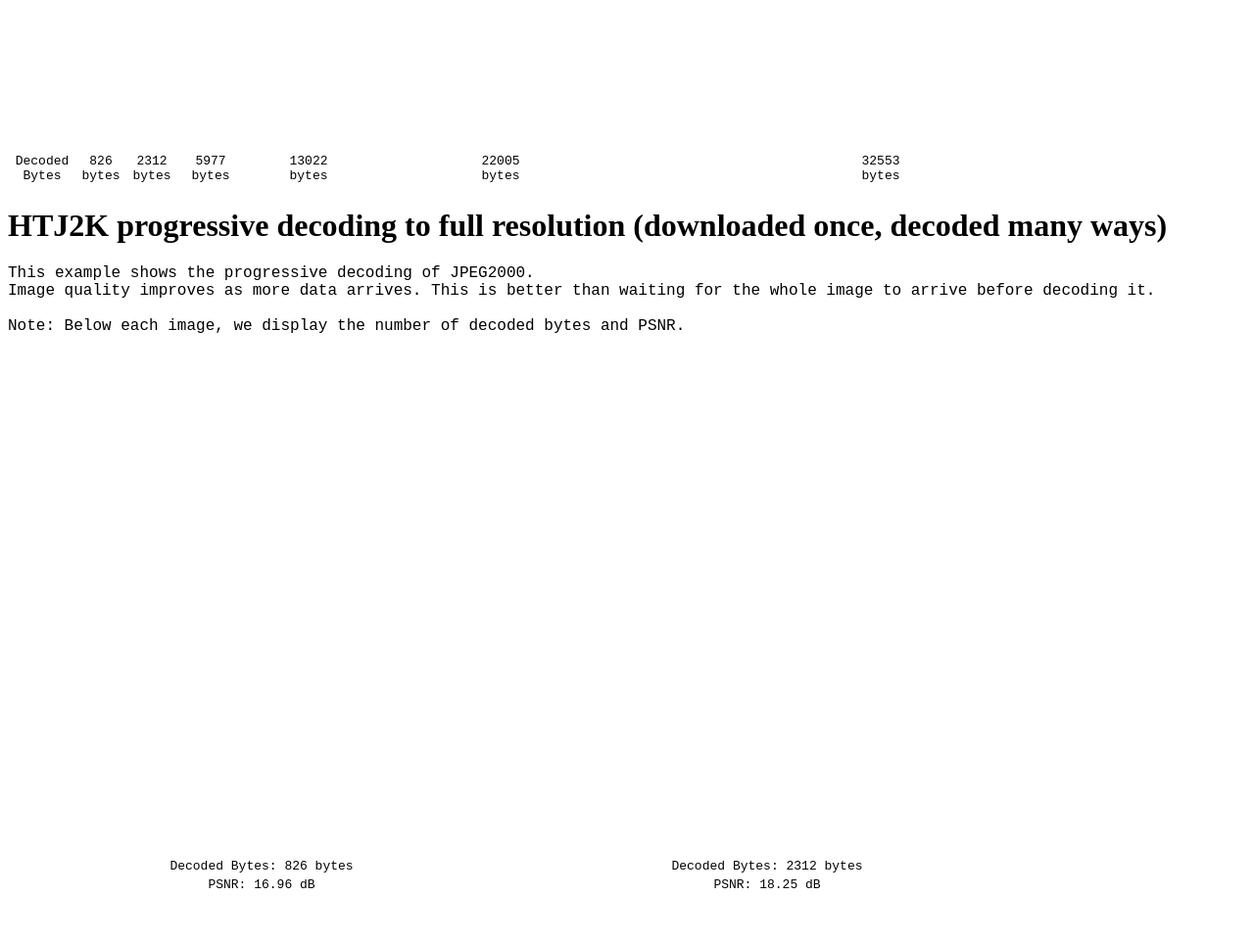
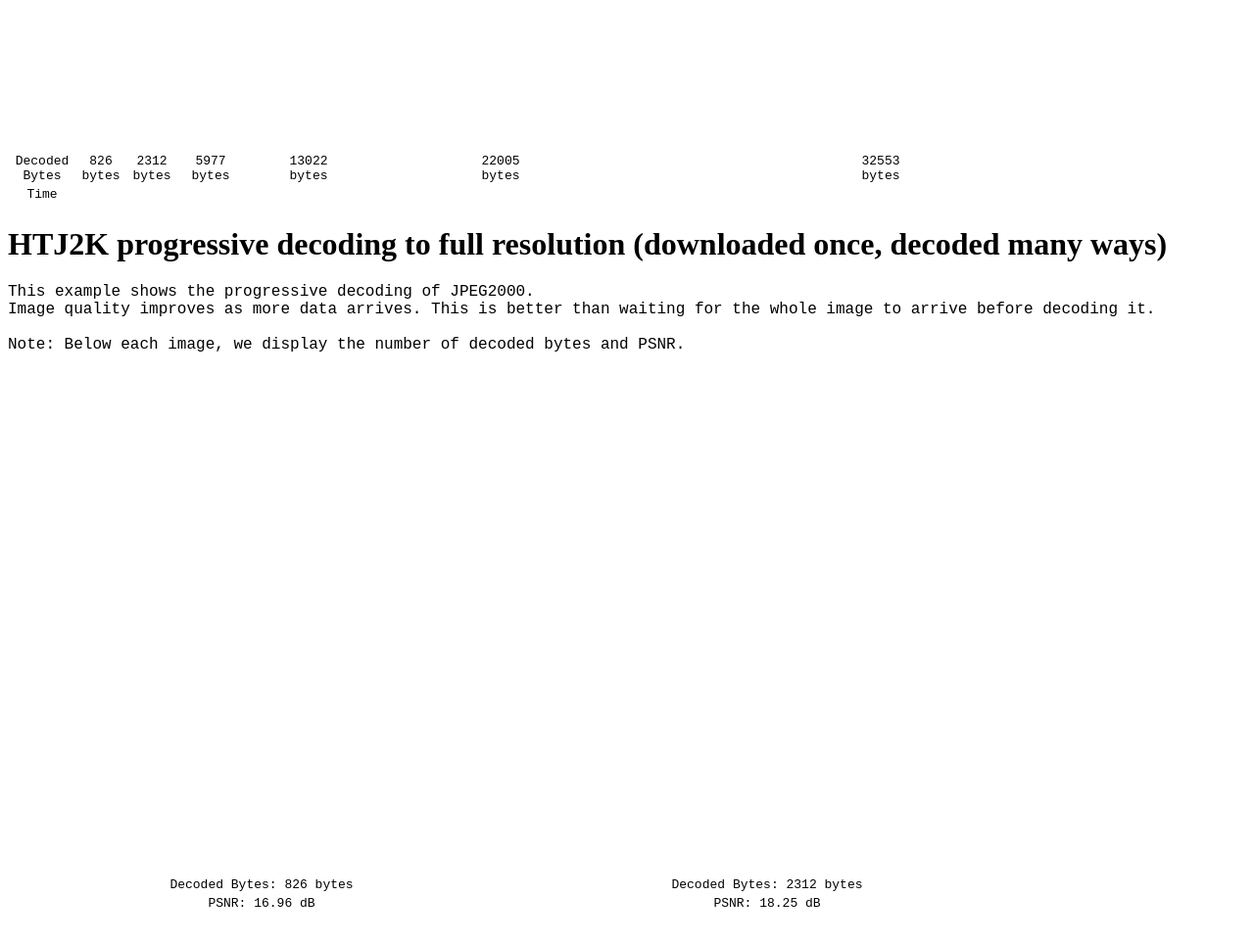
Before and after one commit to aous72/aous72.github.io, a plain HTML site: page javascript/demo.html in a window 1280 px wide. Shown: the part 1174-2138 px from the top of the page at 98% size. Drawn offline with Linux system fonts and the light colour scheme; no server answers.

Commit message:
Add time to image decoding.

```diff
--- a/javascript/demo.html
+++ b/javascript/demo.html
@@ -11,7 +11,7 @@ Decoding the full resolution image.
 </pre>
 <canvas id="mycanvas" width="512" height="512"></canvas>
 <br>
-<pre id="time" style="font-size: 16px">Decode time: </pre>
+<pre style="font-size: 16px">Decode time: </pre>
 <pre id="time" style="font-size: 16px"></pre>
 
 <h1>HTJ2K progressive decoding to the actual image resolution</h1>
@@ -39,6 +39,15 @@ Note: Below each image, we display the number of decoded bytes
     <td style="text-align:center; width:128px"><pre>13022<br/>bytes</pre></td>
     <td style="text-align:center; width:256px"><pre>22005<br/>bytes</pre></td>
     <td style="text-align:center; width:512px"><pre>32553<br/>bytes</pre></td>
+  </tr>
+  <tr>
+    <td style="text-align:center; width:64px"> <pre>Time</pre></td>
+    <td style="text-align:center; width:48px"> <pre id='t1c5'></pre></td>
+    <td style="text-align:center; width:48px"> <pre id='t1c4'></pre></td>
+    <td style="text-align:center; width:64px"> <pre id='t1c3'></pre></td>
+    <td style="text-align:center; width:128px"><pre id='t1c2'></pre></td>
+    <td style="text-align:center; width:256px"><pre id='t1c1'></pre></td>
+    <td style="text-align:center; width:512px"><pre id='t1c0'></pre></td>
   </tr>
 </table>
 
@@ -194,7 +203,7 @@ Note: Below each image, we display the number of decoded bytes and PSNR.
                 display_image(Module, this.response, 'mycanvas', 0, 0);
 
                 for (var i = 5; i >= 0; --i)
-                  setTimeout(display_image, 0, Module, this.response, 'r1c' + i, i, i);
+                  setTimeout(display_image, 0, Module, this.response, 'r1c' + i, i, i, 't1c' + i);
 
                 for (var i = 5; i >= 0; --i)
                   setTimeout(display_image, 0, Module, this.response, 'r2c' + i, i, 0);
```
